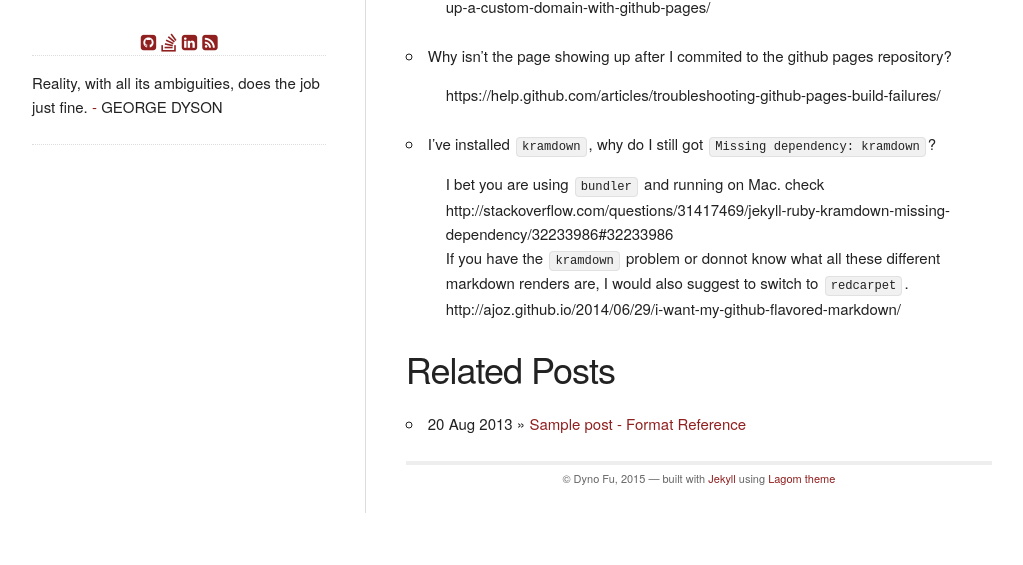
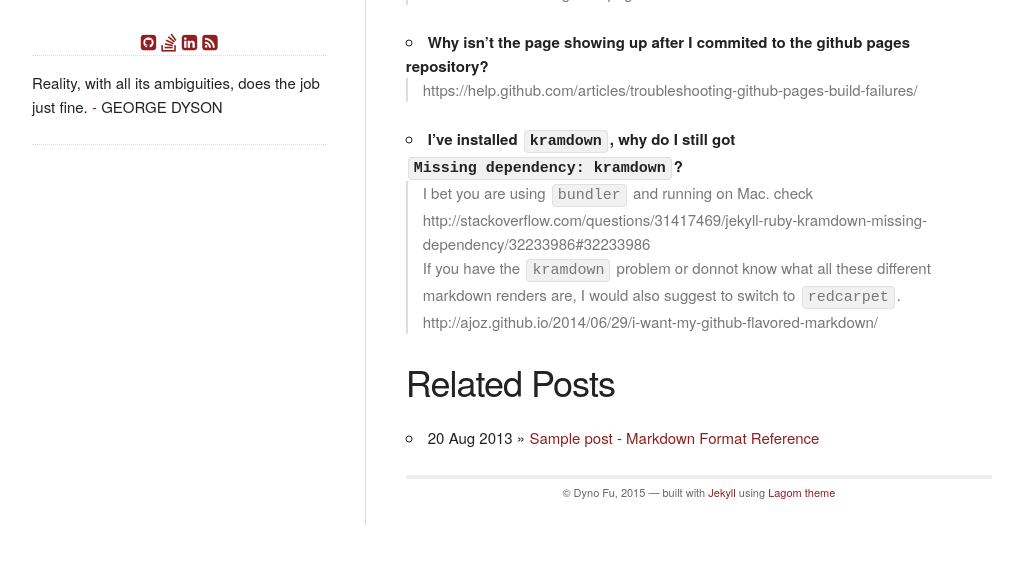
Before and after one commit to dyno/dyno.github.io, a Jekyll site: the page built from _posts/2015-08-26-github-pages-gotchas.md, in a window 1280 px wide, cut to the strip 216-781 px from the top of the page. Shown: the whole strip, without its empty margins (128-1151 px from the left). Built offline with Jekyll 4.4.1, drawn with Linux system fonts in a browser that asks for light colours; nearby versions of some CDN libraries; Markdown is read by kramdown in place of the engine named in the settings.

Commit message:
style, style ...

```diff
--- a/_includes/css/syntax.css
+++ b/_includes/css/syntax.css
@@ -1,8 +1,4 @@
 pre { white-space: pre; overflow: auto; }
-/*
-code, pre { font-family: Monaco,Menlo,Consolas,"Courier New",monospace; }
-*/
-code, pre { font-family: monospace; }
 
 .highlight pre .hll { background-color: #ffffcc }
 .highlight pre  { background: #ffffff; }
--- a/_posts/2013-08-20-sample-post.md
+++ b/_posts/2013-08-20-sample-post.md
@@ -1,6 +1,6 @@
 ---
 layout: post
-title: Sample post - Format Reference
+title: Sample post - Markdown Format Reference
 categories:
 - post
 ---
--- a/_posts/2015-08-26-github-pages-gotchas.md
+++ b/_posts/2015-08-26-github-pages-gotchas.md
@@ -5,13 +5,14 @@ categories:
 - post
 ---
 
-* How to use custom domain with github pages? something like, `blog.dynofu.me -> dyno.github.io`
+* __How to use custom domain with github pages?
+   something like, `blog.dynofu.me -> dyno.github.io`__
 > you need to setup the CNAME file, https://help.github.com/articles/setting-up-a-custom-domain-with-github-pages/
 
-* Why isn't the page showing up after I commited to the github pages repository?
+* __Why isn't the page showing up after I commited to the github pages repository?__
 > https://help.github.com/articles/troubleshooting-github-pages-build-failures/
 
-* I've installed `kramdown`, why do I still got `Missing dependency: kramdown`?
+* __I've installed `kramdown`, why do I still got `Missing dependency: kramdown`?__
 > I bet you are using `bundler` and running on Mac. check
 > http://stackoverflow.com/questions/31417469/jekyll-ruby-kramdown-missing-dependency/32233986#32233986
 > If you have the `kramdown` problem or donnot know what all these different markdown renders are,
```
Also changed, not shown: _includes/css/customize.css (+8 -0 lines).
